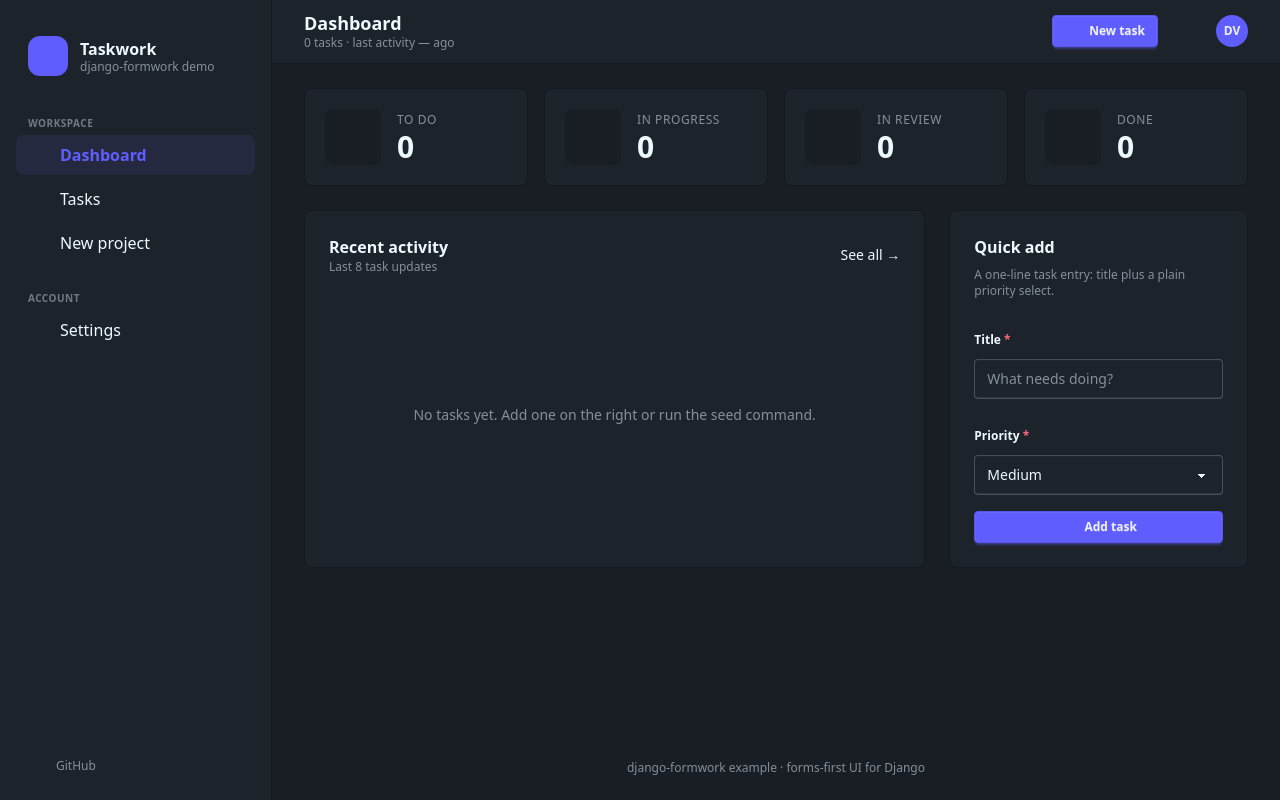
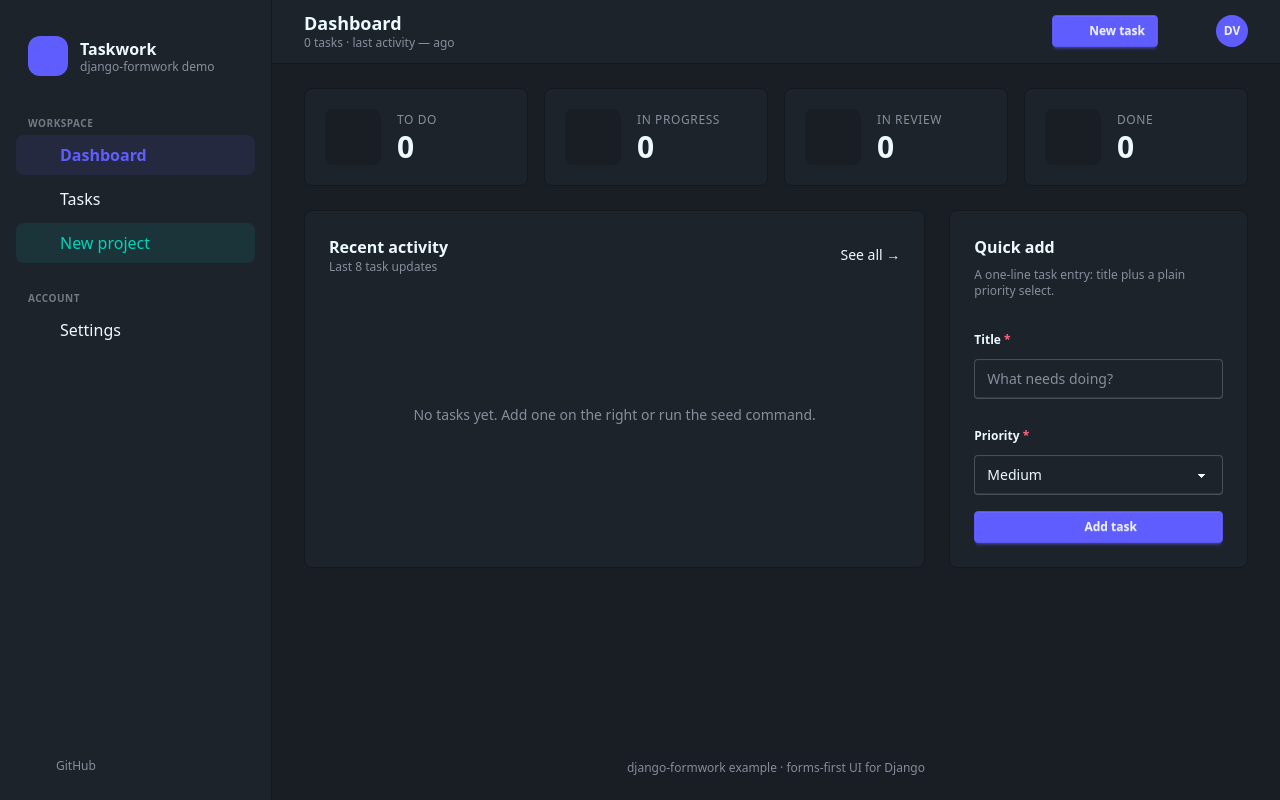
Before and after one commit to oliverhaas/django-formwork, a Django app: page / in a window 1280 px wide. Run offline with Django 5.2, Linux system fonts and the light colour scheme; data that the repository does not hold is empty; style sheets or scripts are compiled from the project's sources; parts of the project's set-up code (start-up, migrations or seed data) failed here and were passed over; some libraries are stand-ins or nearby versions.

Commit message:
feat(examples/full): give the New project nav item a soft-accent CTA style
It's the only create action in an otherwise navigational sidebar, so tint it
with a persistent soft-accent pill (accent text + bg-accent/10, /20 on
hover/active) to set it apart from the neutral items.

```diff
--- a/examples/full/templates/base.html
+++ b/examples/full/templates/base.html
@@ -48,7 +48,7 @@
           <i class="icon icon-list-checks size-5"></i> Tasks
         </a>
         <a href="{% url 'wizard' %}"
-           class="flex items-center gap-3 px-3 py-2 rounded-lg hover:bg-base-200 {% if nav_section == 'wizard' %}bg-primary/10 text-primary font-semibold{% endif %}">
+           class="flex items-center gap-3 px-3 py-2 rounded-lg text-accent hover:bg-accent/20 {% if nav_section == 'wizard' %}bg-accent/20 font-semibold{% else %}bg-accent/10 font-medium{% endif %}">
           <i class="icon icon-wand-sparkles size-5"></i> New project
         </a>
 
```
